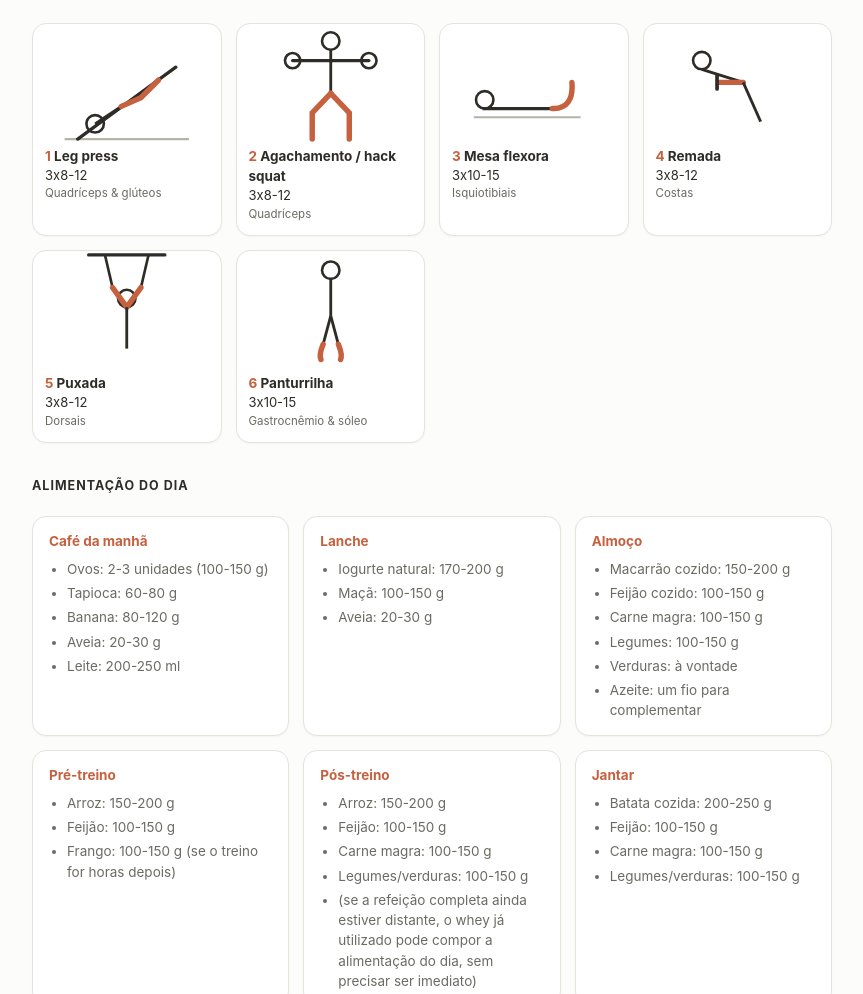
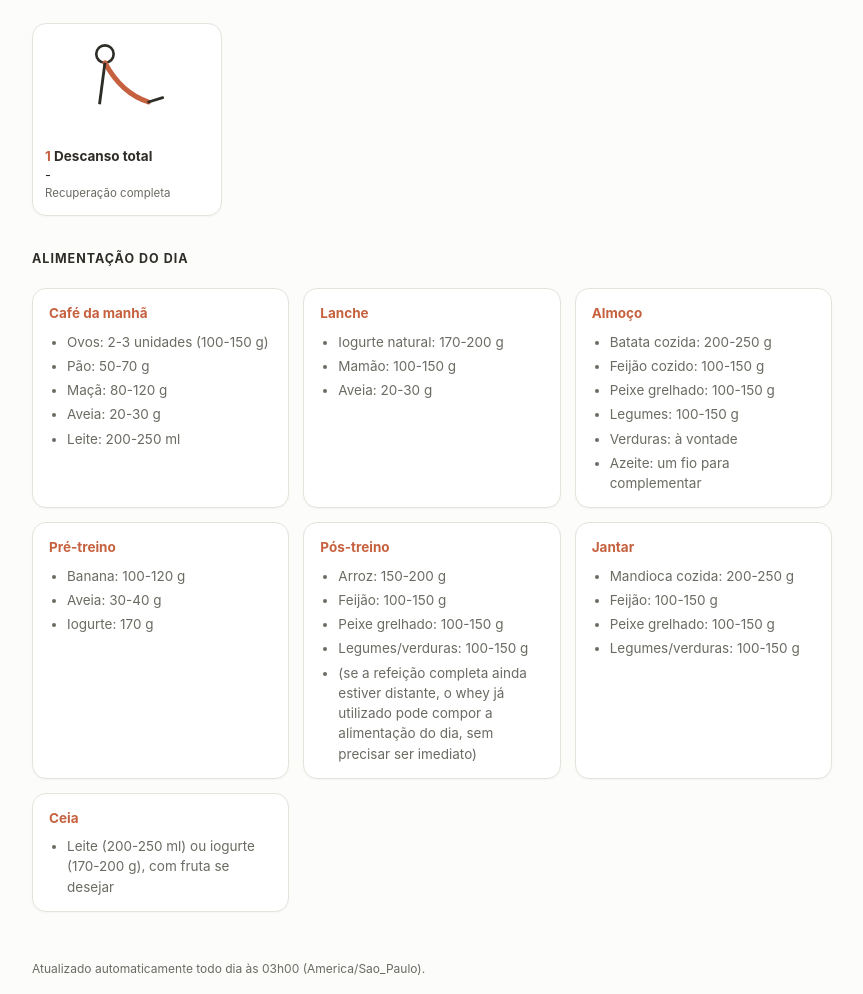
Before and after one commit to danielsilvarodriguesdrs-ship-it/bom-dia-daniel, a plain HTML site: page docs/index.html in a window 1280 px wide. Shown: the part 1405-2399 px from the top of the page, without its empty margins (208-1071 px from the left). Drawn offline with Linux system fonts and the light colour scheme.

Commit message:
resumo matinal 2026-11-15

```diff
--- a/docs/index.html
+++ b/docs/index.html
@@ -31,7 +31,7 @@ a{color:var(--ink);border-bottom:1px solid var(--clay);text-decoration:none;font
 footer{margin-top:48px;padding-bottom:36px;font-size:12px;color:var(--soft)}
 @media(max-width:640px){.headline{font-size:32px}}</style></head><body>
 <div class="top"><div class="wrap">
-<div class="daydate">Sábado, 14 de novembro de 2026</div>
+<div class="daydate">Domingo, 15 de novembro de 2026</div>
 <h1 class="headline">Bom dia, Daniel!</h1>
 <p class="subtitle">Abaixo estão suas atividades de hoje e as ações a serem desenvolvidas.</p>
 <p class="daysummary">Agenda livre hoje, Daniel — dia aberto pra tocar no seu ritmo.</p>
@@ -47,8 +47,8 @@ footer{margin-top:48px;padding-bottom:36px;font-size:12px;color:var(--soft)}
 <div class="wrap">
 <div class="sec"><div class="h">Ações a serem feitas</div><div class="calm">Nada te trava hoje.</div></div>
 <div class="sec"><div class="h">Meditação do dia · Frei Gilson</div>
-<div class="item"><a href="https://www.youtube.com/watch?v=Smg0Qkj8Ntc">Não se cansar de orar | (Lucas 18, 1-8) #2894 | Meditação da Palavra</a></div></div>
-<div class="sec"><div class="h">Treino do dia — Treino E — Pernas &amp; Costas complementar</div>
+<div class="item"><a href="https://www.youtube.com/watch?v=jcThUtJMgtU">Deus quer te confiar muito mais | (Mateus 25, 14-30) #2895 | Meditação da Palavra</a></div></div>
+<div class="sec"><div class="h">Treino do dia — Descanso</div>
 <svg viewBox="0 0 300 200" xmlns="http://www.w3.org/2000/svg" aria-label="Mapa muscular do dia"><text x="63" y="14" font-size="11" fill="#6B6A63" text-anchor="middle" font-family="-apple-system,sans-serif">Frente</text><text x="210" y="14" font-size="11" fill="#6B6A63" text-anchor="middle" font-family="-apple-system,sans-serif">Costas</text>
 <circle cx="63" cy="34" r="9" fill="none" stroke="#2E2C27" stroke-width="2"/>
 <path d="M48 46 Q63 42 78 46 L80 92
@@ -56,49 +56,19 @@ footer{margin-top:48px;padding-bottom:36px;font-size:12px;color:var(--soft)}
 <line x1="46" y1="50" x2="34" y2="92" stroke="#2E2C27" stroke-width="2"/>
 <line x1="80" y1="50" x2="92" y2="92" stroke="#2E2C27" stroke-width="2"/>
 <path d="M52 92 L50 175 M74 92 L76 175"
-      stroke="#2E2C27" stroke-width="2" fill="none"/><ellipse cx="52" cy="60" rx="9" ry="6" fill="#B4B3A8" opacity="0.18"/><ellipse cx="74" cy="60" rx="9" ry="6" fill="#B4B3A8" opacity="0.18"/><ellipse cx="44" cy="54" rx="6" ry="6" fill="#B4B3A8" opacity="0.18"/><ellipse cx="82" cy="54" rx="6" ry="6" fill="#B4B3A8" opacity="0.18"/><ellipse cx="40" cy="74" rx="5" ry="10" fill="#B4B3A8" opacity="0.18"/><ellipse cx="86" cy="74" rx="5" ry="10" fill="#B4B3A8" opacity="0.18"/><ellipse cx="37" cy="98" rx="4" ry="10" fill="#B4B3A8" opacity="0.18"/><ellipse cx="89" cy="98" rx="4" ry="10" fill="#B4B3A8" opacity="0.18"/><ellipse cx="50" cy="120" rx="7" ry="20" fill="#C6613F" opacity="0.9"/><ellipse cx="76" cy="120" rx="7" ry="20" fill="#C6613F" opacity="0.9"/>
+      stroke="#2E2C27" stroke-width="2" fill="none"/><ellipse cx="52" cy="60" rx="9" ry="6" fill="#B4B3A8" opacity="0.18"/><ellipse cx="74" cy="60" rx="9" ry="6" fill="#B4B3A8" opacity="0.18"/><ellipse cx="44" cy="54" rx="6" ry="6" fill="#B4B3A8" opacity="0.18"/><ellipse cx="82" cy="54" rx="6" ry="6" fill="#B4B3A8" opacity="0.18"/><ellipse cx="40" cy="74" rx="5" ry="10" fill="#B4B3A8" opacity="0.18"/><ellipse cx="86" cy="74" rx="5" ry="10" fill="#B4B3A8" opacity="0.18"/><ellipse cx="37" cy="98" rx="4" ry="10" fill="#B4B3A8" opacity="0.18"/><ellipse cx="89" cy="98" rx="4" ry="10" fill="#B4B3A8" opacity="0.18"/><ellipse cx="50" cy="120" rx="7" ry="20" fill="#B4B3A8" opacity="0.18"/><ellipse cx="76" cy="120" rx="7" ry="20" fill="#B4B3A8" opacity="0.18"/>
 <circle cx="210" cy="34" r="9" fill="none" stroke="#2E2C27" stroke-width="2"/>
 <path d="M195 46 Q210 42 225 46 L227 92
          Q210 98 193 92 Z" fill="none" stroke="#2E2C27" stroke-width="2"/>
 <line x1="193" y1="50" x2="181" y2="92" stroke="#2E2C27" stroke-width="2"/>
 <line x1="227" y1="50" x2="239" y2="92" stroke="#2E2C27" stroke-width="2"/>
 <path d="M199 92 L197 175 M221 92 L223 175"
-      stroke="#2E2C27" stroke-width="2" fill="none"/><ellipse cx="210" cy="52" rx="14" ry="7" fill="#B4B3A8" opacity="0.18"/><ellipse cx="197" cy="74" rx="8" ry="14" fill="#C6613F" opacity="0.9"/><ellipse cx="223" cy="74" rx="8" ry="14" fill="#C6613F" opacity="0.9"/><ellipse cx="187" cy="74" rx="5" ry="11" fill="#B4B3A8" opacity="0.18"/><ellipse cx="233" cy="74" rx="5" ry="11" fill="#B4B3A8" opacity="0.18"/><ellipse cx="203" cy="100" rx="9" ry="7" fill="#B4B3A8" opacity="0.18"/><ellipse cx="217" cy="100" rx="9" ry="7" fill="#B4B3A8" opacity="0.18"/><ellipse cx="199" cy="124" rx="7" ry="16" fill="#B4B3A8" opacity="0.18"/><ellipse cx="221" cy="124" rx="7" ry="16" fill="#B4B3A8" opacity="0.18"/><ellipse cx="199" cy="160" rx="5" ry="12" fill="#C6613F" opacity="0.9"/><ellipse cx="221" cy="160" rx="5" ry="12" fill="#C6613F" opacity="0.9"/></svg><div class="grid"><div class="ex"><div class="ex-svg"><svg viewBox="0 0 150 130" xmlns="http://www.w3.org/2000/svg" aria-label="Leg press">
-<line x1="18" y1="112" x2="132" y2="112" stroke="#B4B3A8" stroke-width="2"/>
-<line x1="30" y1="112" x2="120" y2="46" stroke="#2E2C27" stroke-width="3" stroke-linecap="round"/>
-<circle cx="46" cy="98" r="8" fill="none" stroke="#2E2C27" stroke-width="2.4"/>
-<line x1="46" y1="98" x2="70" y2="82" stroke="#2E2C27" stroke-width="2.6"/>
-<path d="M70 82 L88 74 L104 58" fill="none" stroke="#C6613F" stroke-width="5" stroke-linecap="round"/></svg></div><div class="ex-name"><span>1</span> Leg press</div><div class="ex-sr">3x8-12</div><div class="ex-mus">Quadríceps &amp; glúteos</div></div><div class="ex"><div class="ex-svg"><svg viewBox="0 0 150 130" xmlns="http://www.w3.org/2000/svg" aria-label="Agachamento">
-<circle cx="75" cy="22" r="8" fill="none" stroke="#2E2C27" stroke-width="2.4"/>
-<line x1="40" y1="40" x2="110" y2="40" stroke="#2E2C27" stroke-width="3" stroke-linecap="round"/>
-<circle cx="40" cy="40" r="7" fill="none" stroke="#2E2C27" stroke-width="2.4"/>
-<circle cx="110" cy="40" r="7" fill="none" stroke="#2E2C27" stroke-width="2.4"/>
-<line x1="75" y1="30" x2="75" y2="70" stroke="#2E2C27" stroke-width="2.6"/>
-<path d="M75 70 L58 88 L58 112" fill="none" stroke="#C6613F" stroke-width="5" stroke-linecap="round"/>
-<path d="M75 70 L92 88 L92 112" fill="none" stroke="#C6613F" stroke-width="5" stroke-linecap="round"/></svg></div><div class="ex-name"><span>2</span> Agachamento / hack squat</div><div class="ex-sr">3x8-12</div><div class="ex-mus">Quadríceps</div></div><div class="ex"><div class="ex-svg"><svg viewBox="0 0 150 130" xmlns="http://www.w3.org/2000/svg" aria-label="Mesa flexora">
-<line x1="20" y1="92" x2="118" y2="92" stroke="#B4B3A8" stroke-width="2"/>
-<line x1="28" y1="84" x2="92" y2="84" stroke="#2E2C27" stroke-width="3"/>
-<circle cx="30" cy="76" r="8" fill="none" stroke="#2E2C27" stroke-width="2.4"/>
-<path d="M92 84 Q112 84 110 60" fill="none" stroke="#C6613F" stroke-width="5" stroke-linecap="round"/></svg></div><div class="ex-name"><span>3</span> Mesa flexora</div><div class="ex-sr">3x10-15</div><div class="ex-mus">Isquiotibiais</div></div><div class="ex"><div class="ex-svg"><svg viewBox="0 0 150 130" xmlns="http://www.w3.org/2000/svg" aria-label="Remada">
-<circle cx="42" cy="40" r="8" fill="none" stroke="#2E2C27" stroke-width="2.4"/>
-<path d="M42 48 L80 60" stroke="#2E2C27" stroke-width="2.6"/>
-<path d="M80 60 L58 60" stroke="#C6613F" stroke-width="5" stroke-linecap="round"/>
-<line x1="56" y1="54" x2="56" y2="66" stroke="#2E2C27" stroke-width="3.4" stroke-linecap="round"/>
-<path d="M80 60 L96 96" stroke="#2E2C27" stroke-width="2.6"/></svg></div><div class="ex-name"><span>4</span> Remada</div><div class="ex-sr">3x8-12</div><div class="ex-mus">Costas</div></div><div class="ex"><div class="ex-svg"><svg viewBox="0 0 150 130" xmlns="http://www.w3.org/2000/svg" aria-label="Puxada">
-<line x1="40" y1="10" x2="110" y2="10" stroke="#2E2C27" stroke-width="3" stroke-linecap="round"/>
-<line x1="55" y1="10" x2="62" y2="40" stroke="#2E2C27" stroke-width="2.4"/>
-<line x1="95" y1="10" x2="88" y2="40" stroke="#2E2C27" stroke-width="2.4"/>
-<circle cx="75" cy="50" r="8" fill="none" stroke="#2E2C27" stroke-width="2.4"/>
-<path d="M62 40 L75 58" stroke="#C6613F" stroke-width="5" stroke-linecap="round"/>
-<path d="M88 40 L75 58" stroke="#C6613F" stroke-width="5" stroke-linecap="round"/>
-<line x1="75" y1="58" x2="75" y2="96" stroke="#2E2C27" stroke-width="2.6"/></svg></div><div class="ex-name"><span>5</span> Puxada</div><div class="ex-sr">3x8-12</div><div class="ex-mus">Dorsais</div></div><div class="ex"><div class="ex-svg"><svg viewBox="0 0 150 130" xmlns="http://www.w3.org/2000/svg" aria-label="Panturrilha">
-<circle cx="75" cy="24" r="8" fill="none" stroke="#2E2C27" stroke-width="2.4"/>
-<line x1="75" y1="32" x2="75" y2="66" stroke="#2E2C27" stroke-width="2.6"/>
-<line x1="75" y1="66" x2="68" y2="92" stroke="#2E2C27" stroke-width="2.6"/>
-<line x1="75" y1="66" x2="82" y2="92" stroke="#2E2C27" stroke-width="2.6"/>
-<path d="M68 92 Q64 102 66 106" fill="none" stroke="#C6613F" stroke-width="5" stroke-linecap="round"/>
-<path d="M82 92 Q86 102 84 106" fill="none" stroke="#C6613F" stroke-width="5" stroke-linecap="round"/></svg></div><div class="ex-name"><span>6</span> Panturrilha</div><div class="ex-sr">3x10-15</div><div class="ex-mus">Gastrocnêmio &amp; sóleo</div></div></div></div>
+      stroke="#2E2C27" stroke-width="2" fill="none"/><ellipse cx="210" cy="52" rx="14" ry="7" fill="#B4B3A8" opacity="0.18"/><ellipse cx="197" cy="74" rx="8" ry="14" fill="#B4B3A8" opacity="0.18"/><ellipse cx="223" cy="74" rx="8" ry="14" fill="#B4B3A8" opacity="0.18"/><ellipse cx="187" cy="74" rx="5" ry="11" fill="#B4B3A8" opacity="0.18"/><ellipse cx="233" cy="74" rx="5" ry="11" fill="#B4B3A8" opacity="0.18"/><ellipse cx="203" cy="100" rx="9" ry="7" fill="#B4B3A8" opacity="0.18"/><ellipse cx="217" cy="100" rx="9" ry="7" fill="#B4B3A8" opacity="0.18"/><ellipse cx="199" cy="124" rx="7" ry="16" fill="#B4B3A8" opacity="0.18"/><ellipse cx="221" cy="124" rx="7" ry="16" fill="#B4B3A8" opacity="0.18"/><ellipse cx="199" cy="160" rx="5" ry="12" fill="#B4B3A8" opacity="0.18"/><ellipse cx="221" cy="160" rx="5" ry="12" fill="#B4B3A8" opacity="0.18"/></svg><div class="grid"><div class="ex"><div class="ex-svg"><svg viewBox="0 0 150 130" xmlns="http://www.w3.org/2000/svg" aria-label="Alongamento">
+<circle cx="55" cy="34" r="8" fill="none" stroke="#2E2C27" stroke-width="2.4"/>
+<path d="M55 42 Q70 70 95 78" fill="none" stroke="#C6613F" stroke-width="4.5" stroke-linecap="round"/>
+<path d="M55 42 L50 80" stroke="#2E2C27" stroke-width="2.6"/>
+<path d="M95 78 L108 74" stroke="#2E2C27" stroke-width="2.6" stroke-linecap="round"/></svg></div><div class="ex-name"><span>1</span> Descanso total</div><div class="ex-sr">-</div><div class="ex-mus">Recuperação completa</div></div></div></div>
 <div class="sec"><div class="h">Alimentação do dia</div>
-<div class="meals"><div class="meal"><div class="meal-name">Café da manhã</div><ul><li>Ovos: 2-3 unidades (100-150 g)</li><li>Tapioca: 60-80 g</li><li>Banana: 80-120 g</li><li>Aveia: 20-30 g</li><li>Leite: 200-250 ml</li></ul></div><div class="meal"><div class="meal-name">Lanche</div><ul><li>Iogurte natural: 170-200 g</li><li>Maçã: 100-150 g</li><li>Aveia: 20-30 g</li></ul></div><div class="meal"><div class="meal-name">Almoço</div><ul><li>Macarrão cozido: 150-200 g</li><li>Feijão cozido: 100-150 g</li><li>Carne magra: 100-150 g</li><li>Legumes: 100-150 g</li><li>Verduras: à vontade</li><li>Azeite: um fio para complementar</li></ul></div><div class="meal"><div class="meal-name">Pré-treino</div><ul><li>Arroz: 150-200 g</li><li>Feijão: 100-150 g</li><li>Frango: 100-150 g (se o treino for horas depois)</li></ul></div><div class="meal"><div class="meal-name">Pós-treino</div><ul><li>Arroz: 150-200 g</li><li>Feijão: 100-150 g</li><li>Carne magra: 100-150 g</li><li>Legumes/verduras: 100-150 g</li><li>(se a refeição completa ainda estiver distante, o whey já utilizado pode compor a alimentação do dia, sem precisar ser imediato)</li></ul></div><div class="meal"><div class="meal-name">Jantar</div><ul><li>Batata cozida: 200-250 g</li><li>Feijão: 100-150 g</li><li>Carne magra: 100-150 g</li><li>Legumes/verduras: 100-150 g</li></ul></div><div class="meal"><div class="meal-name">Ceia</div><ul><li>Leite (200-250 ml) ou iogurte (170-200 g), com fruta se desejar</li></ul></div></div></div>
+<div class="meals"><div class="meal"><div class="meal-name">Café da manhã</div><ul><li>Ovos: 2-3 unidades (100-150 g)</li><li>Pão: 50-70 g</li><li>Maçã: 80-120 g</li><li>Aveia: 20-30 g</li><li>Leite: 200-250 ml</li></ul></div><div class="meal"><div class="meal-name">Lanche</div><ul><li>Iogurte natural: 170-200 g</li><li>Mamão: 100-150 g</li><li>Aveia: 20-30 g</li></ul></div><div class="meal"><div class="meal-name">Almoço</div><ul><li>Batata cozida: 200-250 g</li><li>Feijão cozido: 100-150 g</li><li>Peixe grelhado: 100-150 g</li><li>Legumes: 100-150 g</li><li>Verduras: à vontade</li><li>Azeite: um fio para complementar</li></ul></div><div class="meal"><div class="meal-name">Pré-treino</div><ul><li>Banana: 100-120 g</li><li>Aveia: 30-40 g</li><li>Iogurte: 170 g</li></ul></div><div class="meal"><div class="meal-name">Pós-treino</div><ul><li>Arroz: 150-200 g</li><li>Feijão: 100-150 g</li><li>Peixe grelhado: 100-150 g</li><li>Legumes/verduras: 100-150 g</li><li>(se a refeição completa ainda estiver distante, o whey já utilizado pode compor a alimentação do dia, sem precisar ser imediato)</li></ul></div><div class="meal"><div class="meal-name">Jantar</div><ul><li>Mandioca cozida: 200-250 g</li><li>Feijão: 100-150 g</li><li>Peixe grelhado: 100-150 g</li><li>Legumes/verduras: 100-150 g</li></ul></div><div class="meal"><div class="meal-name">Ceia</div><ul><li>Leite (200-250 ml) ou iogurte (170-200 g), com fruta se desejar</li></ul></div></div></div>
 <footer>Atualizado automaticamente todo dia às 03h00 (America/Sao_Paulo).</footer>
 </div></body></html>
```
